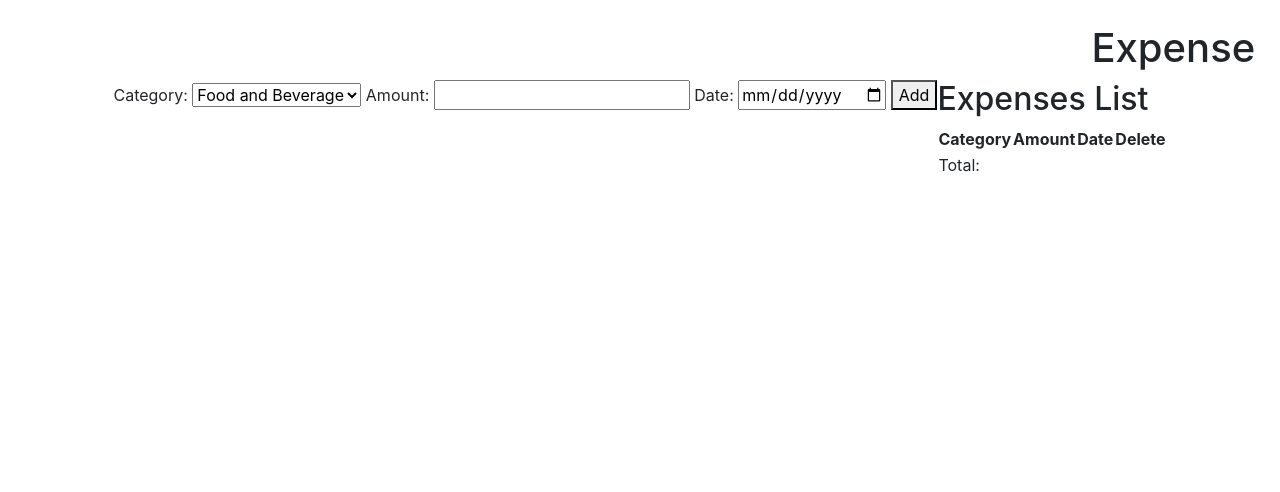
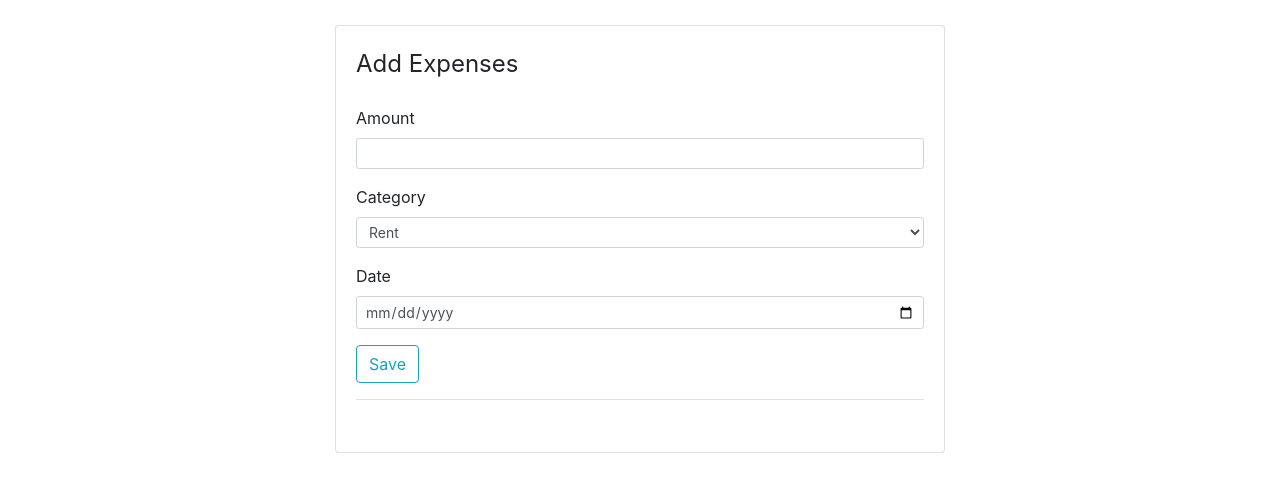
Before and after one commit to Tam123-xy/Budget_tree, a Flask app: page /add in a window 1280 px wide. Shown: the part 56-548 px from the top of the page. Run offline with Flask 3, Linux system fonts and the light colour scheme; some libraries are stand-ins or nearby versions.

Commit message:
I have done the database, data successfully save in database

```diff
--- a/application/models.py
+++ b/application/models.py
@@ -1,20 +1,45 @@
-from application import db, app
-from datetime import datetime
+# from application import db, app
+from flask import Flask
+from flask_wtf import FlaskForm
+from wtforms import StringField, SelectField, SubmitField, IntegerField, DateField
+from wtforms.validators import DataRequired
+from flask_sqlalchemy import SQLAlchemy
+# from application import routes
 
-class IncomeExpenses(db.Model):
+# Create a Flask Isntance
+app = Flask(__name__)
+
+# Add Database
+app.config['SQLALCHEMY_DATABASE_URI'] = 'sqlite:///income_expenseDB.db'
+
+# Secret Key！
+app.config['SECRET_KEY'] = 'my super secrect key'
+
+# Initialize the database
+db = SQLAlchemy(app)
+
+# Create model
+class add_expenses(db.Model):
     id = db.Column(db.Integer, primary_key=True)
     amount = db.Column(db.Integer, nullable=False)
-    category = db.Column(db.String(30), default='Rent',nullable=False)
-    type = db.Column(db.String(30), default = 'Income', nullable=False)
-    date = db.Column(db.DateTime, nullable=False, default=datetime.utcnow)
+    category = db.Column(db.String(30),nullable=False)
+    date = db.Column(db.DateTime, nullable=False)
 
-    def __init__(self,amount,type,category):
-        self.type= amount
-        self.type= type
-        self.type= category
+    def __init__(self,amount, category, date):
+        self.amount = amount
+        self.category = category
+        self.date = date
 
 with app.app_context():
     db.create_all()
-    db.session.add(IncomeExpenses(amount = 2500, category ='Income',type= 'Salary'))
-    db.session.add(IncomeExpenses(amount =330, category ='Expense', type='Rent'))
-    db.session.add(IncomeExpenses(amount =200,category ='Expense', type= 'Grocery'))
+
+
+class ExpenseForm(FlaskForm):
+    amount = IntegerField('Amount', validators = [DataRequired()])
+    category = SelectField ('Category', validators=[DataRequired()],
+                                            choices =[('Rent', 'Rent'),
+                                                      ('Food and Beverage','Food and Beverage'),
+                                                      ('Shopping','Shopping'),
+                                                      ('Transport','Transport')])
+    date = DateField('Date', format='%Y-%m-%d', validators = [DataRequired()])
+    submit = SubmitField('Save')
--- a/application/routes.py
+++ b/application/routes.py
@@ -1,8 +1,8 @@
-from application import app, db
+from application.models import app, db
 from flask import render_template, flash, redirect, url_for, get_flashed_messages
-from application.form import UserDataForm
-# from flask_mysqldb import MySQL
-from application.models import IncomeExpenses
+from application.models import ExpenseForm, add_expenses
+from flask_sqlalchemy import SQLAlchemy
+
 
 @app.route('/')
 def index():
@@ -13,21 +13,19 @@ def piechart():
     return render_template('piechart.html', title = 'dashboard')
 
 @app.route('/add', methods =['GET','POST'])
-def Expense2():
-    return render_template('Expense2.html')
-    form= UserDataForm()
+def add_expense():
+    form = ExpenseForm()
     if form.validate_on_submit():
-        amount=form.amount.data
-        category= form.category.data
-        type= form.type.data
+        if True:
+                entry = add_expenses(amount=form.amount.data, category=form.category.data, date=form.date.data)
+                db.session.add(entry)
+                db.session.commit()
+                amount = form.amount.data
+        # form.amount.data = ''
+        # form.category.data = ''
+        # form.date.data = ''
+        flash(f"RM{amount} has been added to expense record", "success")
+        # the_expense = add_expenses.query.order(add_expenses.id)
+        return redirect(url_for('index'))
 
-        db.session.add(entry)
-        db.session.commit()
-        flash('Successful entry','success')
-        return(url_for('index'))
-
-    if form.validate_on_submit():
-        print(f"Amount: {form.amount.data}, Type: {form.type.data}, Category: {form.category.data}")
-    # Then proceed with creating the entry
-
-    return render_template('add.html', title = 'layout', form= form)
+    return render_template('add_expense.html', title="Add expenses", form=form)
--- a/application/templates/Expense2.html
+++ /dev/null
@@ -1,48 +0,0 @@
-{% extends 'layout.html' %}
-{% block content %}
-<body>
-    <h1>Expense</h1>
-
-    <form action="expense-form.php" method="POST" >
-        <div class="input-section">
-            <label for="category-select">Category:</label>
-            <select type="category" id="category-select"  required >
-                <option value="Food and Beverage"selected>Food and Beverage</option>
-                <option value="Shopping">Shopping</option>
-                <option value="Transport">Transport</option>
-                <option value="Rental">Rental</option>
-            </select>
-
-            <label for="amount-input">Amount:</label>
-            <input type="number" id="amount-input" required>
-
-            <label for="date-input">Date:</label>
-            <input type="date" id="date-input" required>
-
-            <button id="add-button">Add</button>
-        </div>
-    </form>
-
-    <div class="expenses-list">
-        <h2>Expenses List</h2>
-        <table>
-            <thead>
-                    <tr>
-                        <th>Category</th>
-                        <th>Amount</th>
-                        <th>Date</th>
-                        <th>Delete</th>
-                    </tr>
-            </thead>
-            <tbody id="expense-table-body">
-            </tbody>
-            <tfoot>
-                <td>Total:</td>
-                <td id="total-amount"></td>
-                <td></td>
-                <td></td>
-            </tfoot>
-        </table>
-    </div>
-</body>
-{% endblock %}
--- /dev/null
+++ b/application/templates/add_expense.html
@@ -0,0 +1,43 @@
+{% extends 'layout.html' %}
+{% block content %}
+<div class="col-xs-10 col-sm-6 col-md-6 ml-auto mr-auto">
+    <div class="card card-style mb-2">
+        <div class="card-body">
+            <form action="" method="POST">
+                {{ form.csrf_token() }}
+                <fieldset class="form-group">
+                    <legend class="mb-4">Add Expenses</legend>
+                    <div class="form-group">
+                        {{ form.amount.label(class="form-control-label") }}
+                        {% if form.amount.errors %}
+                        {{ form.amount(class="form-control form-control-sm is-invalid") }}
+                        {% for error in form.amount.errors %}
+                        <div class="invalid-feedback">
+                            <span>{{error}}</span>
+                        </div>
+                        {% endfor %}
+                        {% else %}
+                        {{ form.amount(class="form-control form-control-sm") }}
+                        {% endif %}
+                    </div>
+
+                    <div class="form-group">
+                        {{ form.category.label(class = "form-control-label") }}
+                        {{ form.category(class = "form-control form-control-sm") }}
+                    </div>
+
+                    <div class="form-group">
+                        {{ form.date.label(class = "form-control-label") }}
+                        {{ form.date(class = "form-control form-control-sm") }}
+                    </div>
+
+                    <div class="form-group border-bottom pb-3">
+                        {{ form.submit(class="btn btn-outline-info")}}
+                    </div>
+                </fieldset>
+            </form>
+        </div>
+    </div>
+</div>
+
+{% endblock %}
--- a/application/templates/layout.html
+++ b/application/templates/layout.html
@@ -34,7 +34,7 @@
                         </button>
                         <div class="collapse navbar-collapse" id="navbarNavAltMarkup">
                             <div class="navbar-nav ml-auto mr-3">
-                                <a class="nav-item nav-link" href="{{ url_for('Expense2') }}">Add</a>
+                                <a class="nav-item nav-link" href="{{ url_for('add_expense') }}">Add</a>
                                 <a class="nav-item nav-link" href="{{ url_for('piechart') }}">Dashboard</a>
                             </div>
                         </div>
--- a/run.py
+++ b/main.py
@@ -1,4 +1,4 @@
-from application import app
+from application.models import app
 
 if __name__ == '__main__':
     app.run(debug= True)
```
Also changed, not shown: application/__init__.py (deleted, +0 -16 lines), application/form.py (deleted, +0 -19 lines), application/expenseDB.db (deleted), instance/income_expenseDB.db (added), instance/recordDB.db (deleted), 1 other file.
